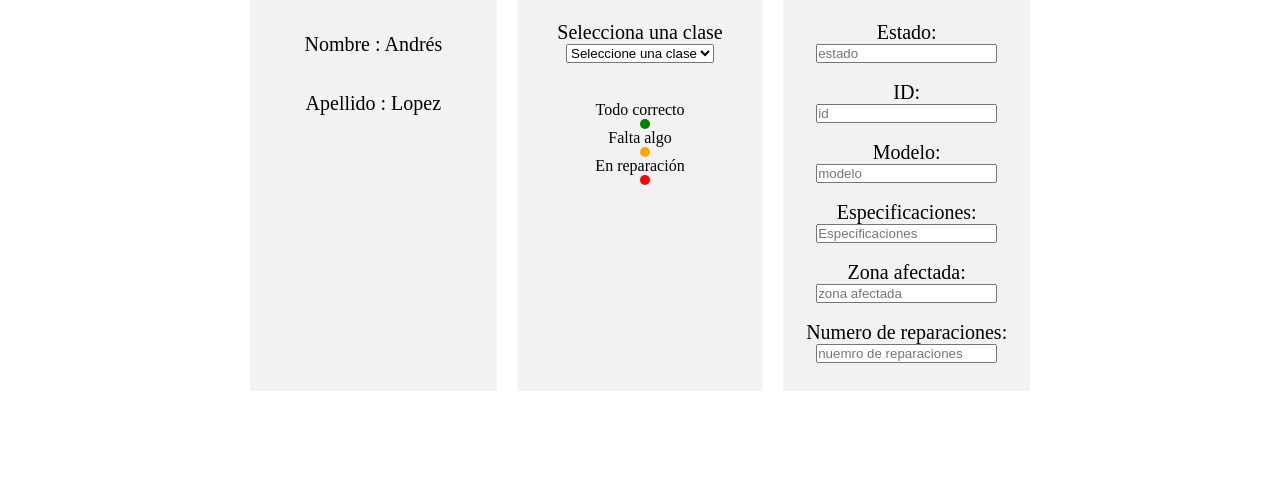
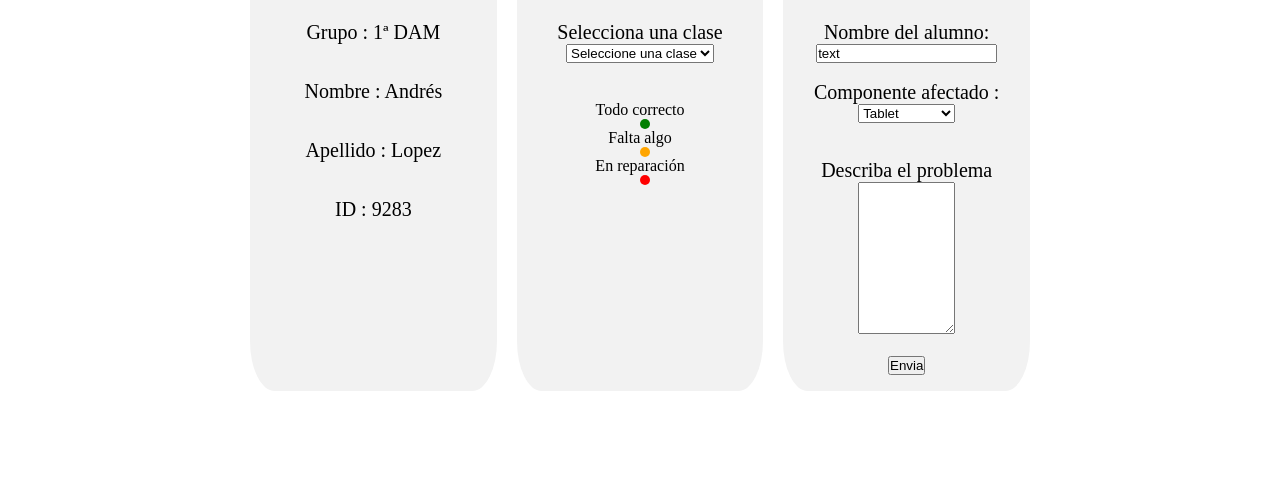
Before and after one commit to CandroAlejano/proyectoWeb, a plain HTML site: page profesor.html in a window 1280 px wide. Shown: the part 319-804 px from the top of the page. Drawn offline with Linux system fonts and the light colour scheme; files whose address does not match are found by name.

Commit message:
Update profesor.html

```diff
--- a/profesor.html
+++ b/profesor.html
@@ -58,10 +58,10 @@
 
     .main_container {
         display: flex;
+        align-items: center;
+        justify-content: space-evenly;
         width: auto;
         height: 70vh;
-        align-items: center;
-        justify-content: space-evenly;
     }
 
 
@@ -117,11 +117,11 @@
         margin: 10px;
         transition: transform 0.3s ease;
         text-align: center;
+        border-radius: 10%;
     }
 
     .box:hover {
         transform: scale(1.2);
-        text-decoration: underline;
         border: 1px solid black;
     }
 
@@ -248,6 +248,7 @@
         margin-left: 50px;
         border-radius: 10%;
 
+
     }
 
     .rota {
@@ -286,7 +287,6 @@
         background-color: red;
         margin-left: 50%;
     }
-
 </style>
 
 <body>
@@ -313,7 +313,7 @@
 
 
         <div class="box">
-            <h1>Mi Tablet</h1>
+            <h1>Datos Profesor</h1>
             <br>
             <br>
             <p class="mi">Grupo :
@@ -329,7 +329,11 @@
             <p class="mi">Apellido :
                 Lopez
             </p>
-
+            <br>
+            <br>
+            <p class="mi">ID :
+                9283
+            </p>
 
 
         </div>
@@ -385,6 +389,7 @@
                     }
                     else if (select.value == 4) {
                         cuadroSeleccionado.innerHTML = "<div class ='alumno'> Sofia Cruz<br><div class='defectuosa'>Lucas Torres<br>Valentina Ramirez</div>Mateo Hernandez<br>Isabella Gonzalez<br>Santiago Lopez<br>Camila Martinez<br>Nicolas Rodriguez<br><div class='rota'>Mia Perez<br>Sebastian Sanchez</div></div>"
+
                     }
 
 
@@ -398,33 +403,32 @@
             <h1>Crear Incidencia</h1>
             <br>
             <br>
-
-            <label for="nombre">Estado: </label><br>
-            <input type="text" id="Estado" placeholder="estado" />
+            <form action="mostrar.php " method="">
+                <label for="nombre">Nombre del alumno: </label><br>
+                <input type value="text" id="Estado" placeholder="Nombre del alumno:" />
                 <br><br>
 
-            <label for="nombre">ID: </label><br>
-            <input type="text" id="ID" placeholder="id" />
+                <label for="">Componente afectado : </label><br>
+                <select name="Clases" id="">
+                    <option value="Tablet">Tablet</option>
+                    <option value="Teclado">Teclado</option>
+                    <option value="Cargador">Cargador</option>
+                    <option value="Pantalla">Pantalla</option>
+                    <option value="Batería">Batería</option>
+                    <option value="Rendimiento">Rendimiento</option>
+                    <option value="Conexión">Conexión</option>
+                </select>
                 <br>
                 <br>
-
-            <label for="nombre">Modelo: </label><br>
-            <input type="text" id="Estado" placeholder="modelo" />
                 <br>
+                <label for="description">Describa el problema</label>
+                <textarea name="description" rows="10" cols="10"></textarea>
                 <br>
 
-            <label for="nombre">Especificaciones: </label><br>
-            <input type="text" id="Especificaciones" placeholder="Especificaciones" />
                 <br>
-            <br>
+                <button type="submit">Envia</button>
+            </form>
 
-            <label for="nombre">Zona afectada: </label><br>
-            <input type="text" id="Zona afectada" placeholder="zona afectada" />
-            <br>
-            <br>
-
-            <label for="nombre">Numero de reparaciones: </label><br>
-            <input type="text" id="Numero de reparaciones" placeholder="nuemro de reparaciones" />
 
         </div>
     </main>
@@ -435,11 +439,11 @@
 
 
             <div class="link_container">
-                <p class="f">© 2023 Generalitat</p>
+                <!-- <p class="f">© 2023 Generalitat</p>
                 <br>
                 <p class="f">CP: 03330</p> <br>
                 <p class="f">Crevillent</p> <br>
-                <p class="f">Teléfono: 966912225</p> <br>
+                <p class="f">Teléfono: 966912225</p> <br>-->
                 <a class="link" href="">Politica de Privacidad</a>
                 <a class="link" href="">Politica de Cookies</a>
             </div>
@@ -447,7 +451,7 @@
             <div class="redes_sociales">
                 <a href="https://www.instagram.com"><img src="insta.png" alt="">
                     <a href="https://es-es.facebook.com"><img src="facebook.png" alt=""></a>
-                    <a href="https://twitter.com/home"></a><img src="twitter.png" alt="">
+                    <a href="https://twitter.com/"></a><img src="twitter.png" alt="">
                     <a href="imagenes/meme-wojack.jpeg"><img src="dah.png" alt=""></a>
             </div>
     </footer>
```
Lines whose indentation alone changed are shown as unchanged.
